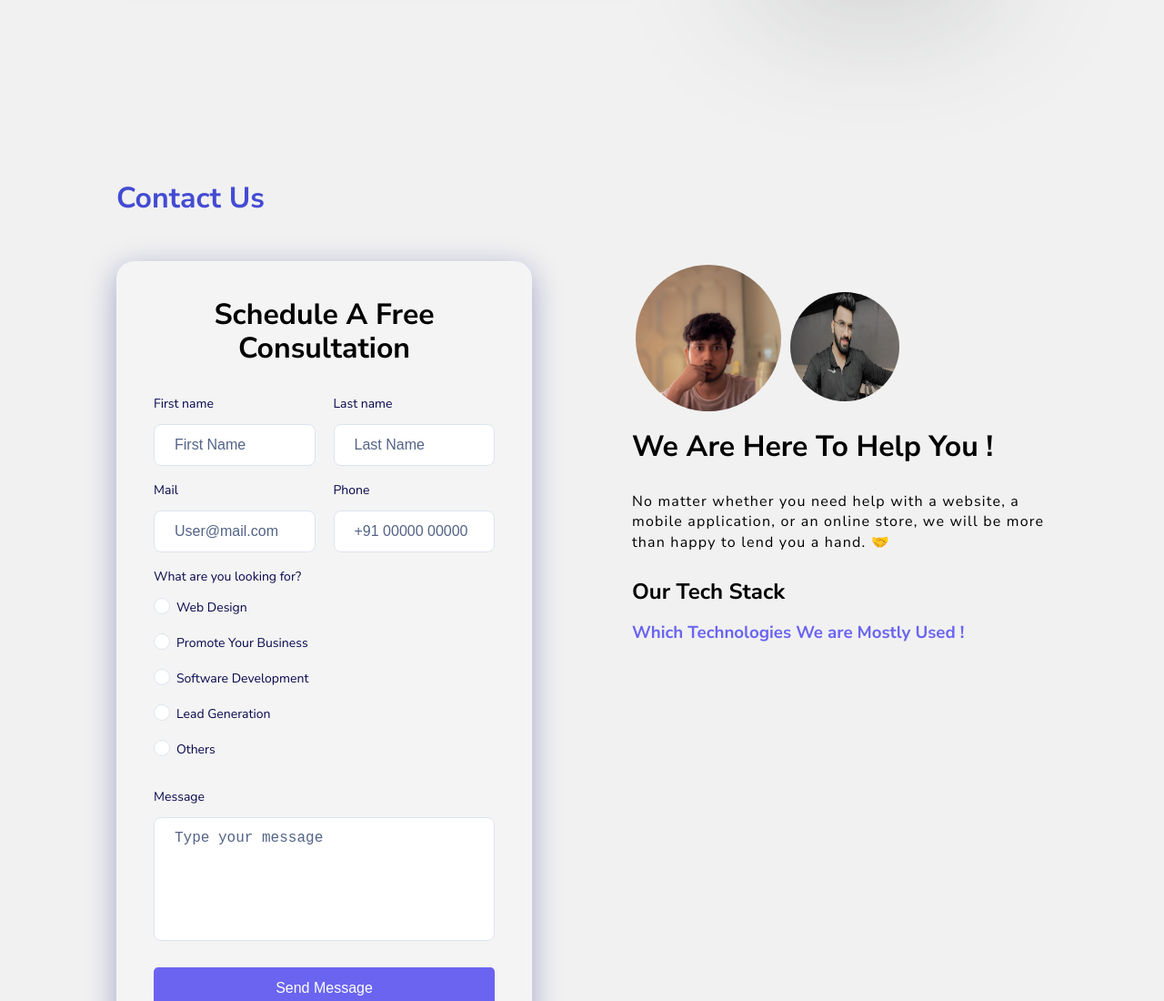
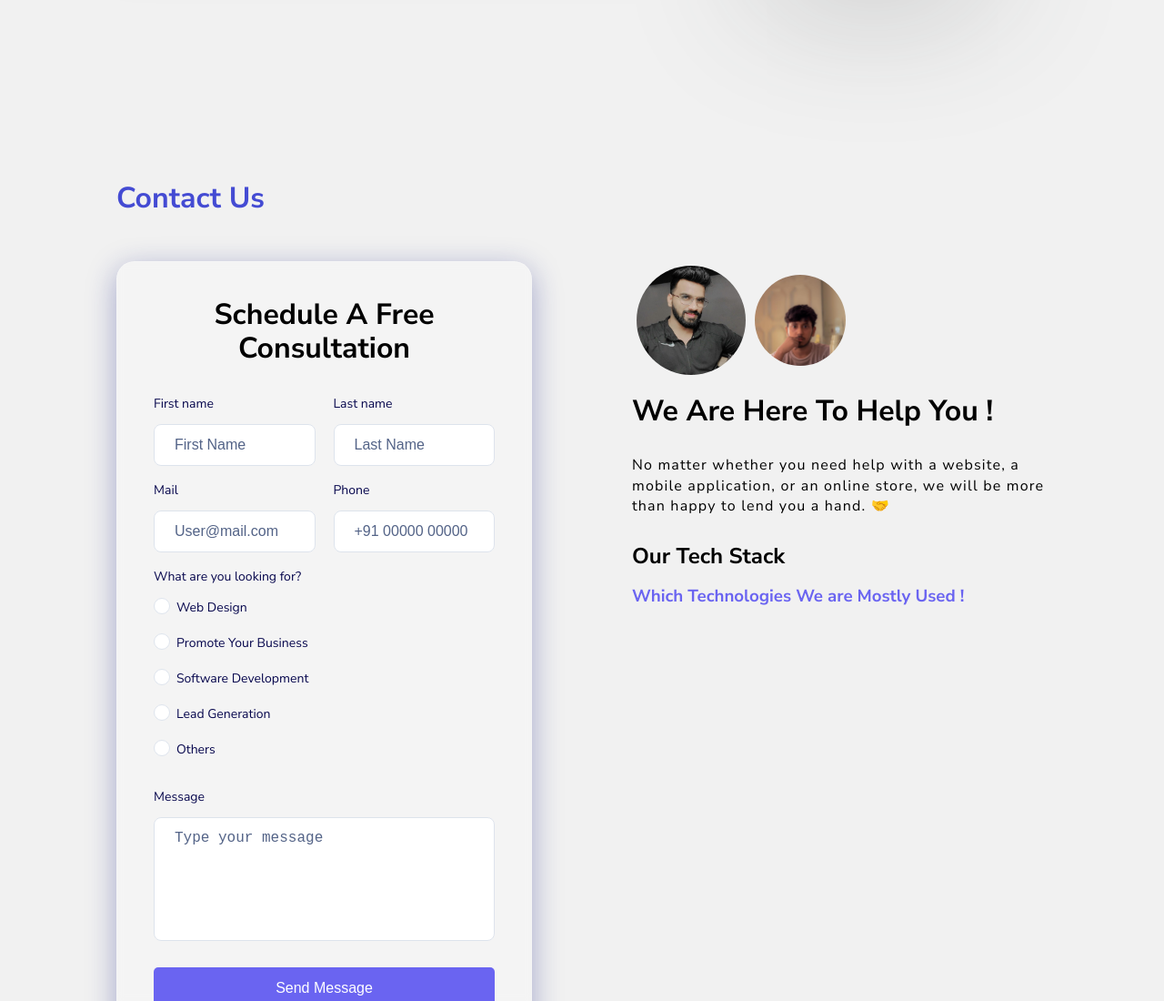
Before and after one commit to DevSammyKad/digital-agency-v2, a plain HTML site: page contact.html in a window 1280 px wide. Shown: the top 1100 px of the page at 91% size. Drawn offline with nearby package versions, Linux system fonts and the light colour scheme.

Commit message:
Contact-img fixed

```diff
--- a/contact.html
+++ b/contact.html
@@ -181,8 +181,9 @@
       </div>
       <div class="contact-intro">
         <div class="contact-img">
+          <img src="img/team/WhatsApp Image 2023-12-04 at 21.32.48_a253dcf6.jpg" alt="" />
           <img src="img/team/Screenshot 2023-12-04 213002.png" alt="" />
-          <img src="img/team/WhatsApp Image 2023-12-04 at 21.32.48_a253dcf6.jpg" alt="" />
+
         </div>
         <div class="contact-title">
           <h1>We Are Here To Help You !</h1>
--- a/css/style.css
+++ b/css/style.css
@@ -794,19 +794,22 @@ nav {
 .contact-img {
   margin: 0px 0px 40px 0px;
   display: flex;
-  margin: 4px;
+  align-items: center;
+  margin: 5px;
 }
 .contact-img img:nth-child(1) {
-  width: 160px;
-  border-radius: 50%;
-}
-.contact-img img:nth-child(2) {
   width: 120px;
   height: 120px;
   border-radius: 50%;
-  margin-top: 30px;
+  object-fit: cover;
+}
+.contact-img img:nth-child(2) {
+  width: 100px;
+  height: 100px;
+  border-radius: 50%;
   margin-left: 10px;
 }
+
 .contact-title p {
   color: #000;
   margin: 30px 0px;
```
